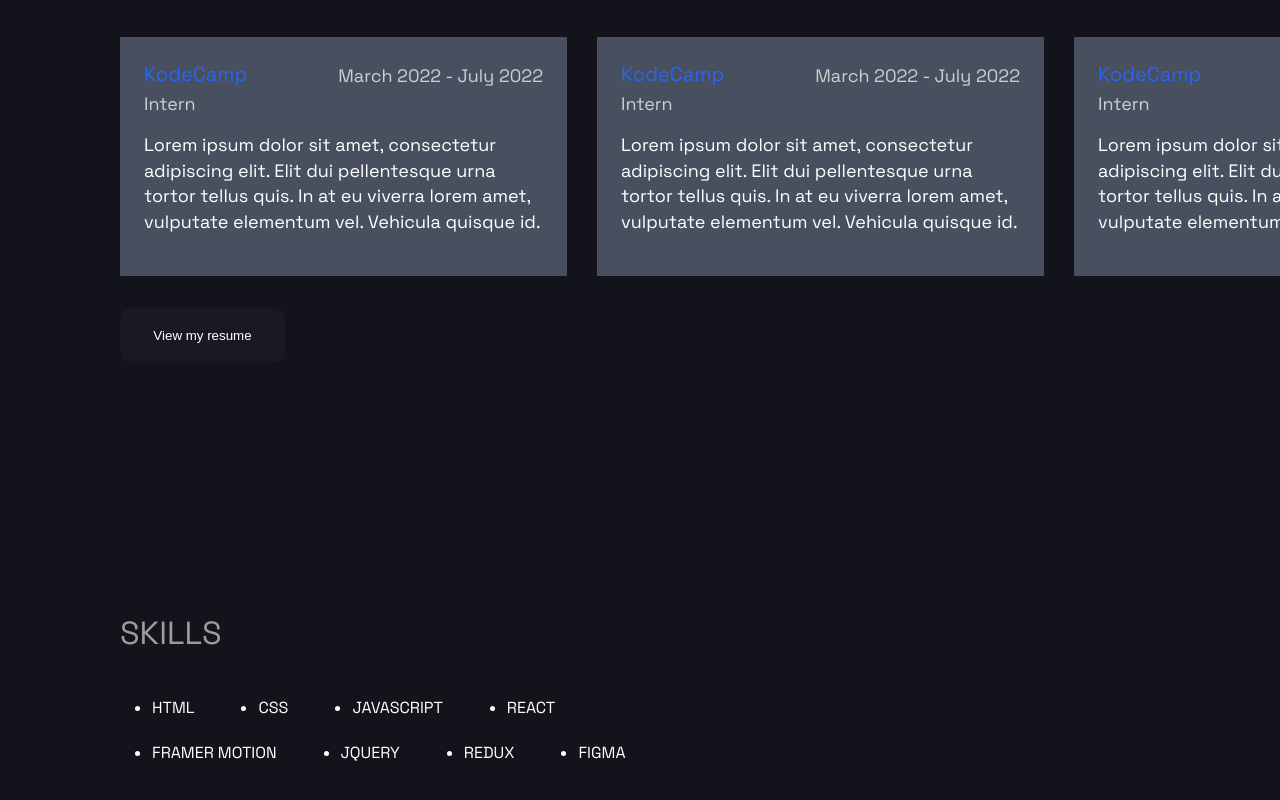
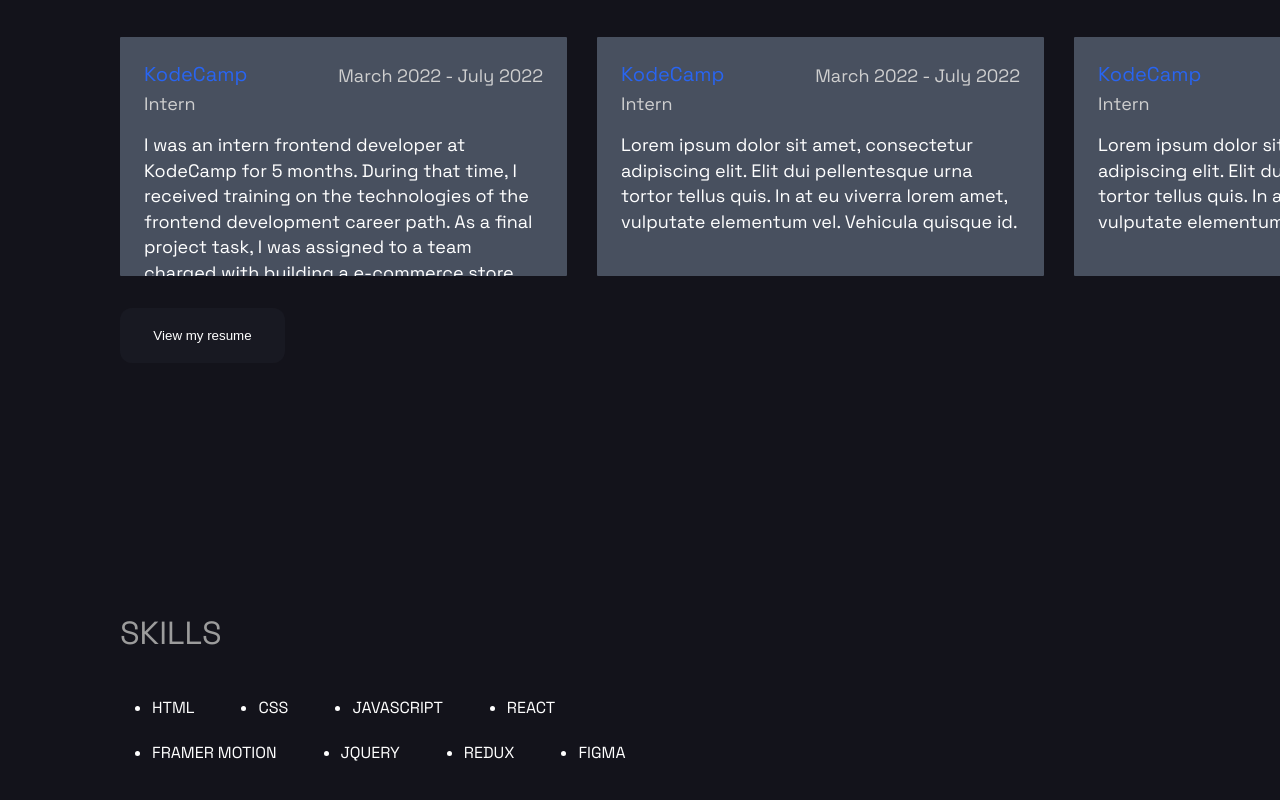
Before and after one commit to tonayam/portfolio, a React (Create React App) app: page / in a window 1280 px wide. Shown: the part 2348-3148 px from the top of the page. Built offline with nearby package versions, Linux system fonts and the light colour scheme.

Commit message:
Work Experience Update

```diff
--- a/src/data/data.js
+++ b/src/data/data.js
@@ -68,7 +68,7 @@
     company: `KodeCamp`,
     position: `Intern`,
     time: `March 2022 - July 2022`,
-    info: `Lorem ipsum dolor sit amet, consectetur adipiscing elit. Elit dui pellentesque urna tortor tellus quis. In at eu viverra lorem amet, vulputate elementum vel. Vehicula quisque id.`,
+    info: `I was an intern frontend developer at KodeCamp for 5 months. During that time, I received training on the technologies of the frontend development career path. As a final project task, I was assigned to a team charged with building a e-commerce store.`,
   },
   {
     company: `KodeCamp`,
```
